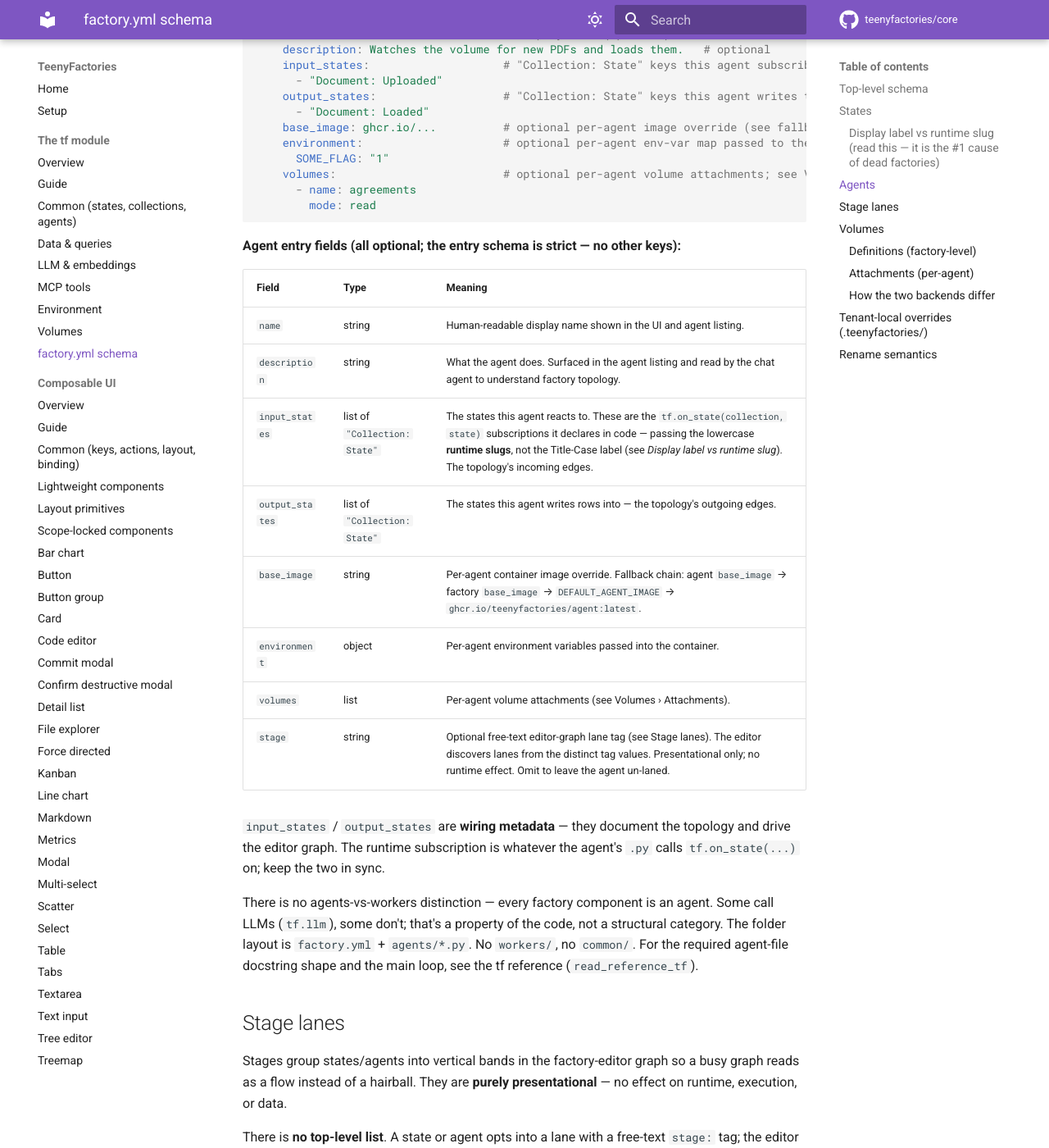
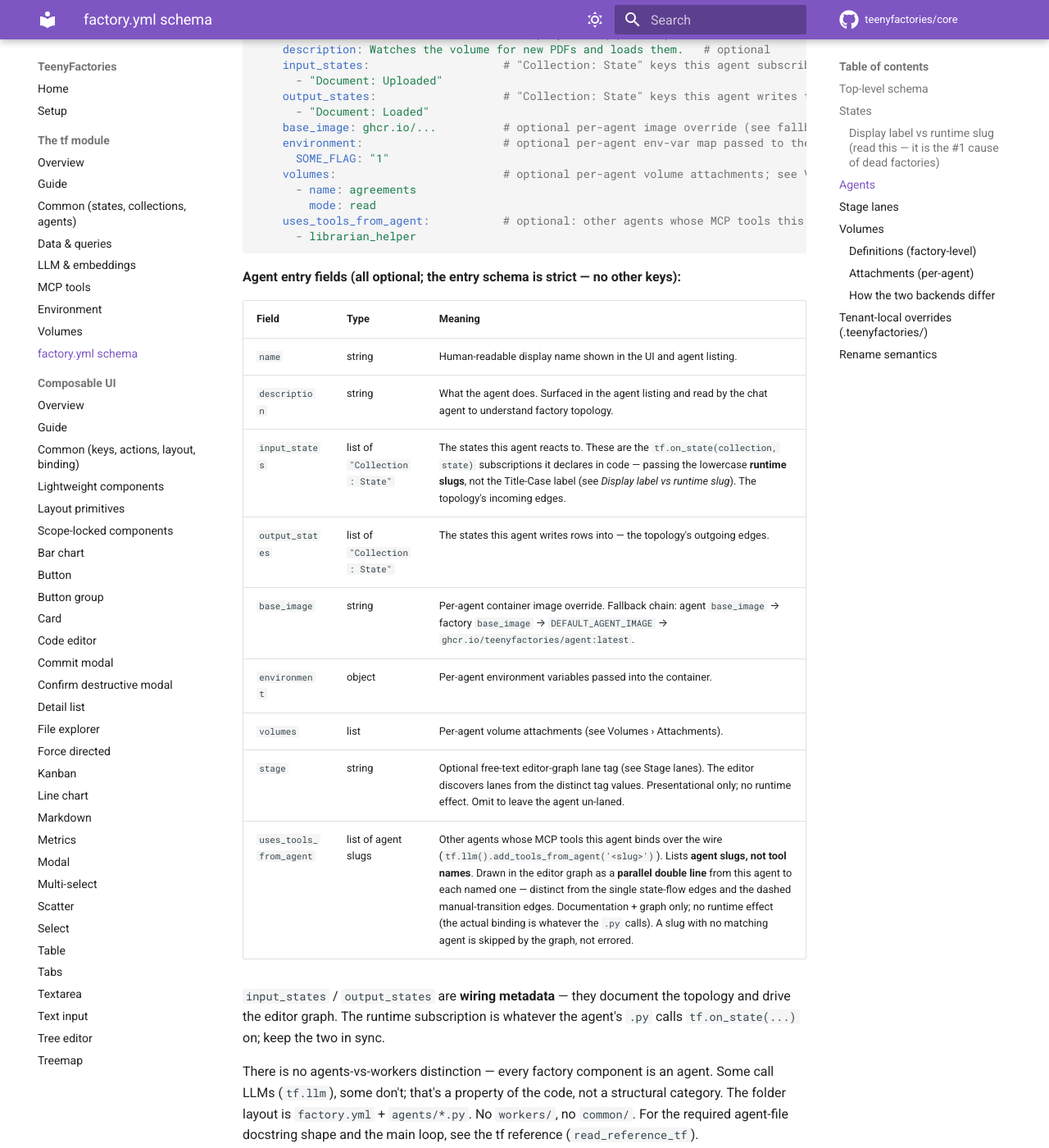
Before and after one commit to teenyfactories/core, an MkDocs documentation site: the page built from docs/reference/factory-yaml.md, in a window 1280 px wide and 1400 px high, scrolled down 3733 px. Shown: the whole window at 82% size. Built offline with MkDocs 1.6.1 and Material for MkDocs 9.7.7, drawn with Linux system fonts in a browser that asks for light colours; comment, search, counter and statistics services are not loaded.

Commit message:
docs: mirror factory-yaml.md (uses_tools_from_agent agent attr)
Regenerated reference-library mirror from the orchestrator doc edit documenting the
new presentational agent-level uses_tools_from_agent attribute. Publishes on main.

````diff
--- a/docs/reference/factory-yaml.md
+++ b/docs/reference/factory-yaml.md
@@ -167,6 +167,8 @@ agents:
     volumes:                         # optional per-agent volume attachments; see Volumes below
       - name: agreements
         mode: read
+    uses_tools_from_agent:           # optional: other agents whose MCP tools this agent binds over the wire
+      - librarian_helper
 ```
 
 **Agent entry fields (all optional; the entry schema is strict — no other keys):**
@@ -181,6 +183,7 @@ agents:
 | `environment` | object | Per-agent environment variables passed into the container. |
 | `volumes` | list | Per-agent volume attachments (see Volumes › Attachments). |
 | `stage` | string | Optional free-text editor-graph lane tag (see Stage lanes). The editor discovers lanes from the distinct tag values. Presentational only; no runtime effect. Omit to leave the agent un-laned. |
+| `uses_tools_from_agent` | list of agent slugs | Other agents whose MCP tools this agent binds over the wire (`tf.llm().add_tools_from_agent('<slug>')`). Lists **agent slugs, not tool names**. Drawn in the editor graph as a **parallel double line** from this agent to each named one — distinct from the single state-flow edges and the dashed manual-transition edges. Documentation + graph only; no runtime effect (the actual binding is whatever the `.py` calls). A slug with no matching agent is skipped by the graph, not errored. |
 
 `input_states` / `output_states` are **wiring metadata** — they document the
 topology and drive the editor graph. The runtime subscription is whatever the
````
